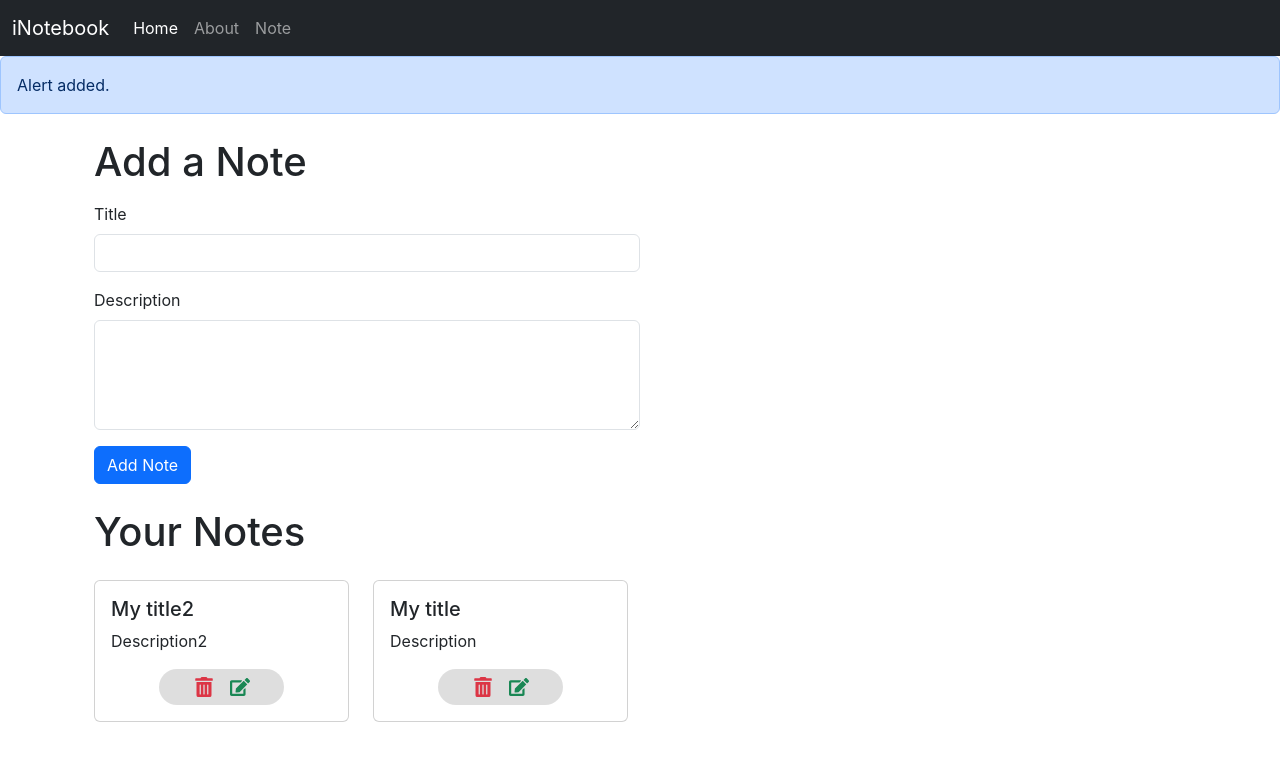
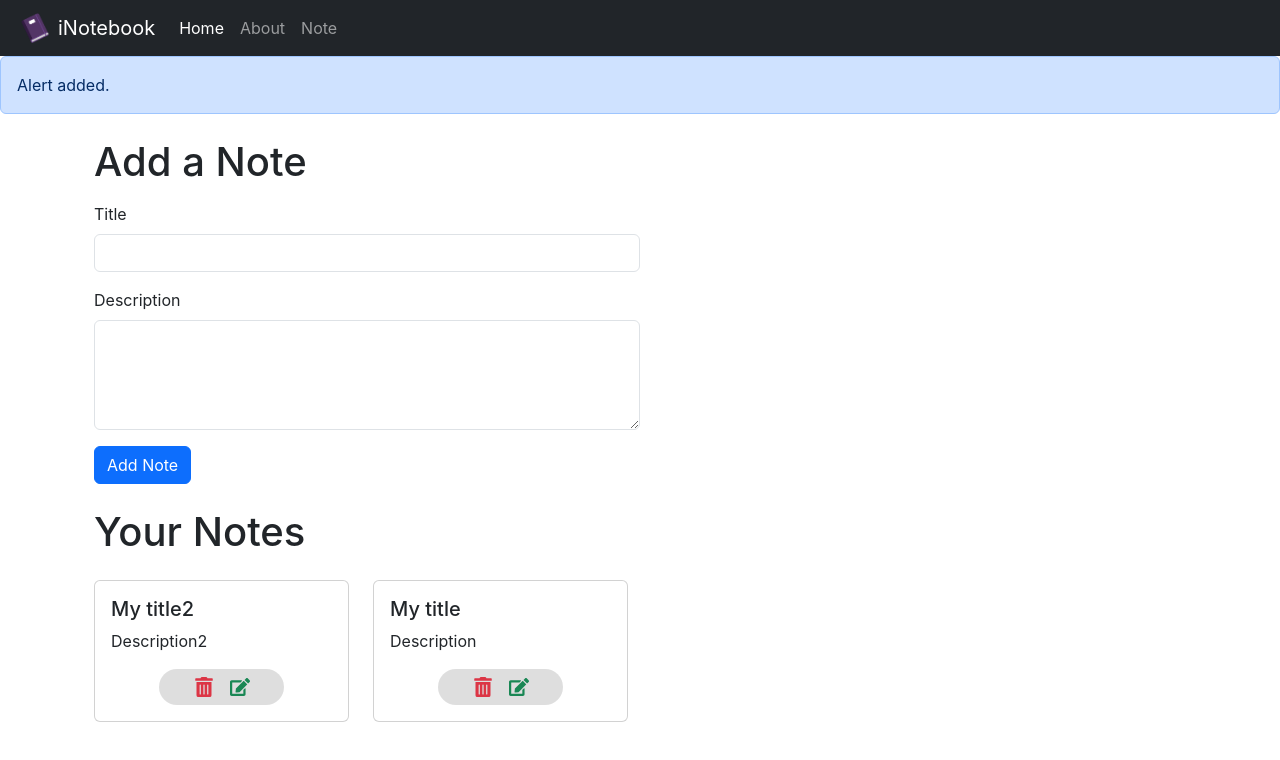
Before and after one commit to sandeepshrestha200/iNotebook, a React (Create React App) app: page / in a window 1280 px wide. Shown: the top 760 px of the page. Built offline with nearby package versions, Linux system fonts and the light colour scheme.

Commit message:
basic images import  learned and logo added in navbar

```diff
--- a/src/components/Navbar.js
+++ b/src/components/Navbar.js
@@ -1,5 +1,6 @@
 import React from "react";
 import { Link, useLocation } from "react-router-dom";
+import icon from "../images/icons/icon.png";
 
 const Navbar = () => {
   let location = useLocation();
@@ -7,7 +8,8 @@ const Navbar = () => {
     <>
       <nav className="navbar navbar-expand-lg navbar-dark bg-dark">
         <div className="container-fluid">
-          <Link className="navbar-brand" to="/">
+          <Link className="navbar-brand d-flex align-items-center" to="/">
+            <img src={icon} alt="icon" width="30" height="30" className="mx-2" />
             iNotebook
           </Link>
           <button
```
Also changed, not shown: src/images/icons/icon.png (added).
